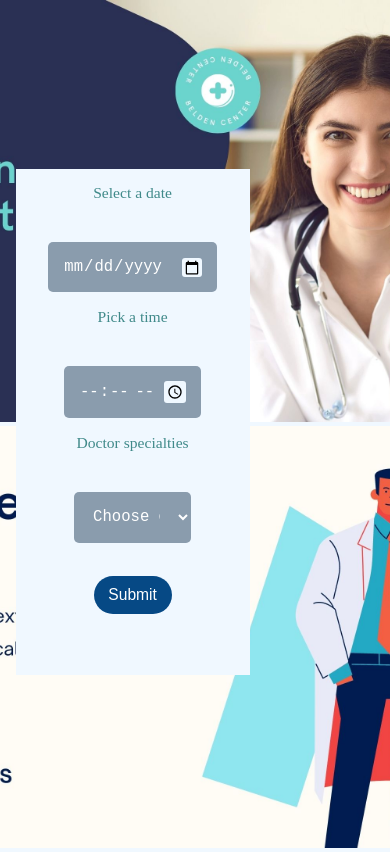
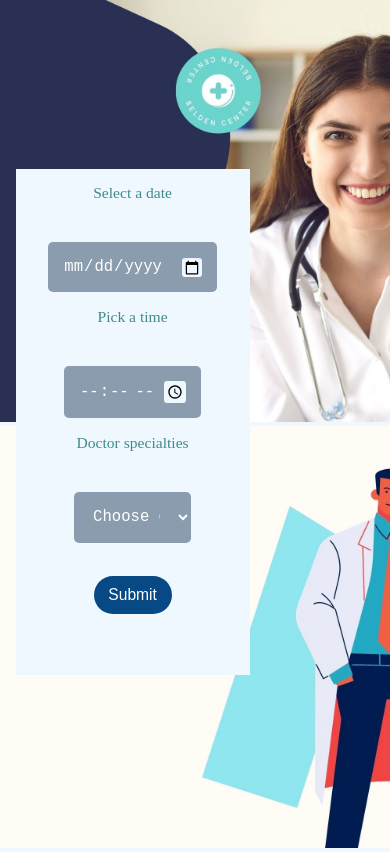
Before and after one commit to JohnRabelo/appointmentScheduling, a React (Create React App) app: page / in a window 390 px wide. Built offline with nearby package versions, Linux system fonts and the light colour scheme.

Commit message:
responsiveImgSource

```diff
--- a/src/pages/Book.js
+++ b/src/pages/Book.js
@@ -1,6 +1,8 @@
 import NewForm from '../components/NewForm'
 import bkNow from '../assets/bookNow1.jpg'
+import bkNowBlank from '../assets/bookNow1Blank.jpg'
 import bkNow2 from '../assets/bookNow2.jpg'
+import bkNow2Blank from '../assets/bookNow2Blank.jpg'
 import bookcl from './Book.module.css'
 import {useNavigate} from 'react-router-dom'
 
@@ -26,7 +28,11 @@ function Bookpg (){
     return(
         <div className={bookcl.allCont}>
             <div className={bookcl.bannerCont}>
-                <img src={bkNow} alt=''/>
+                <picture>
+                    <source media='(max-width:1000px)' srcSet={bkNowBlank} />
+                    <img src={bkNow} alt=''/>
+                </picture>
+
                 <div className={bookcl.bookCont}>
                     <p>Select a date</p>
                     <input type='date' name='chooseDate' />
@@ -53,7 +59,11 @@ function Bookpg (){
             </div>
 
             <div className={bookcl.bannerCont}>
-                <img src={bkNow2} alt=''/>
+                <picture>
+                    <source media='(max-width: 1000px)' srcSet={bkNow2Blank} />
+                    <img src={bkNow2} alt=''/>
+                </picture>
+
             </div>
         </div>
     );
```
Also changed, not shown: src/assets/bookNow1Blank.jpg (added), src/assets/bookNow2Blank.jpg (added).
